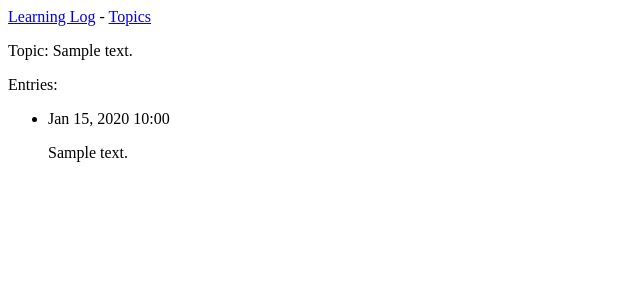
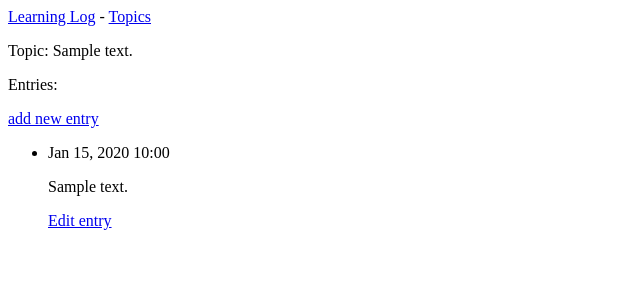
Before and after one commit to MaxAndreev27/pythonMatthes, a Django app: page /topics/1/ in a window 1280 px wide. Shown: the top 300 px of the page, without its empty margins (0-640 px from the left). Run offline with Django 5.2, Linux system fonts and the light colour scheme; tables that the repository leaves empty hold one stand-in row (values such as "Sample post").

Commit message:
Add Edit Entry, Add Topic

```diff
--- a/learning_log/learning_logs/templates/learning_logs/topic.html
+++ b/learning_log/learning_logs/templates/learning_logs/topic.html
@@ -1,15 +1,19 @@
-{% extends 'learning_logs/base.html' %}
-
-{% block content %}
+{% extends 'learning_logs/base.html' %} {% block content %}
 
 <p>Topic: {{ topic.text }}</p>
 
 <p>Entries:</p>
+<p>
+  <a href="{% url 'learning_logs:new_entry' topic.id %}">add new entry</a>
+</p>
 <ul>
   {% for entry in entries %}
   <li>
     <p>{{ entry.date_added|date:'M d, Y H:i' }}</p>
     <p>{{ entry.text|linebreaks }}</p>
+    <p>
+      <a href="{% url 'learning_logs:edit_entry' entry.id %}">Edit entry</a>
+    </p>
   </li>
   {% empty %}
   <li>There are no entries for this topic yet.</li>
--- a/learning_log/learning_logs/urls.py
+++ b/learning_log/learning_logs/urls.py
@@ -12,4 +12,10 @@ urlpatterns = [
     path("topics/", views.topics, name="topics"),
     # Detail page for a single topic.
     path("topics/<int:topic_id>/", views.topic, name="topic"),
+    # Page for adding a new topic.
+    path("new_topic/", views.new_topic, name="new_topic"),
+    # Page for adding a new entry.
+    path("new_entry/<int:topic_id>/", views.new_entry, name="new_entry"),
+    # Page for editing an entry.
+    path("edit_entry/<int:entry_id>/", views.edit_entry, name="edit_entry"),
 ]
--- a/learning_log/learning_logs/views.py
+++ b/learning_log/learning_logs/views.py
@@ -1,6 +1,7 @@
-from django.shortcuts import render
+from django.shortcuts import redirect, render
 
-from .models import Topic
+from .forms import EntryForm, TopicForm
+from .models import Entry, Topic
 
 
 def index(request):
@@ -23,3 +24,60 @@ def topic(request, topic_id):
 
     context = {"topic": topic, "entries": entries}
     return render(request, "learning_logs/topic.html", context)
+
+
+def new_topic(request):
+    """Add a new topic."""
+    if request.method != "POST":
+        # No data submitted; create a blank form.
+        form = TopicForm()
+    else:
+        # POST data submitted; process data.
+        form = TopicForm(data=request.POST)
+        if form.is_valid():
+            form.save()
+            return redirect("learning_logs:topics")
+
+    # Display a blank or invalid form.
+    context = {"form": form}
+    return render(request, "learning_logs/new_topic.html", context)
+
+
+def new_entry(request, topic_id):
+    """Add a new entry for a particular topic."""
+    topic = Topic.objects.get(id=topic_id)
+
+    if request.method != "POST":
+        # No data submitted; create a blank form.
+        form = EntryForm()
+    else:
+        # POST data submitted; process data.
+        form = EntryForm(data=request.POST)
+        if form.is_valid():
+            new_entry = form.save(commit=False)
+            new_entry.topic = topic
+            new_entry.save()
+            return redirect("learning_logs:topic", topic_id=topic_id)
+
+    # Display a blank or invalid form.
+    context = {"topic": topic, "form": form}
+    return render(request, "learning_logs/new_entry.html", context)
+
+
+def edit_entry(request, entry_id):
+    """Edit an existing entry."""
+    entry = Entry.objects.get(id=entry_id)
+    topic = entry.topic
+
+    if request.method != "POST":
+        # Initial request; pre-fill form with the current entry.
+        form = EntryForm(instance=entry)
+    else:
+        # POST data submitted; process data.
+        form = EntryForm(instance=entry, data=request.POST)
+        if form.is_valid():
+            form.save()
+            return redirect("learning_logs:topic", topic_id=topic.id)
+
+    context = {"entry": entry, "topic": topic, "form": form}
+    return render(request, "learning_logs/edit_entry.html", context)
```
Also changed, not shown: learning_log/learning_logs/forms.py (added, +18 -0 lines), learning_log/learning_logs/templates/learning_logs/edit_entry.html (added, +15 -0 lines), learning_log/learning_logs/templates/learning_logs/new_entry.html (added, +14 -0 lines), learning_log/learning_logs/templates/learning_logs/new_topic.html (added, +12 -0 lines), learning_log/learning_logs/templates/learning_logs/topics.html (+4 -5 lines). Lines whose indentation alone changed are shown as unchanged.
